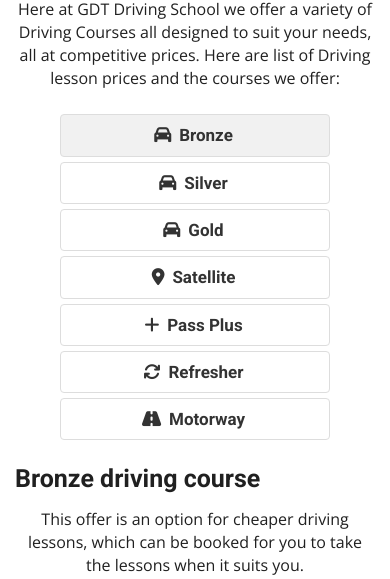
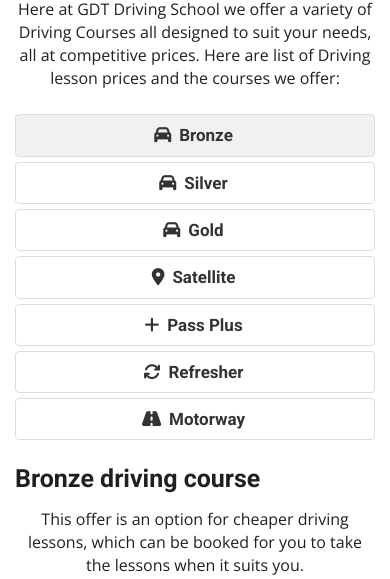
Before and after one commit to NeilClayton/GDT-UK, a PHP site: page /courses.php in a window 390 px wide. Shown: the part 674-1253 px from the top of the page. Run offline with PHP 8.4, Linux system fonts and the light colour scheme; some libraries are stand-ins or nearby versions; some web fonts are replaced.

Commit message:
Fixes
Fixed footer on calendar page and other fixes

```diff
--- a/CSS/calendar.css
+++ b/CSS/calendar.css
@@ -1,7 +1,7 @@
 /* --- Calendar --- */
 .calendar {
 	background:white;
-	padding:30px 0;
+	padding: 60px 0;
 }
 #calendar {
 	text-align:center;
--- a/CSS/styles.css
+++ b/CSS/styles.css
@@ -977,6 +977,12 @@
 		vertical-align: top;
 	}
 }
+@media all and (max-width: 736px) {
+	.coll-toggle, .calendar-toggle {
+		width: 220px;
+		margin-right: 10px;
+	}
+}
 @media all and (max-width:667px) {
 	.header-content {
 		transform:translateY(-40%);
@@ -985,11 +991,26 @@
 	header img {
 		width:60%;
 	}
+	.coll-toggle, .calendar-toggle {
+		width: 200px;
+		margin-right: 5px;
+	}
+}
+@media all and (max-width: 568px) {
+	.coll-toggle, .calendar-toggle {
+		width: 48.7%;
+	}
+}
+@media all and (max-width: 480px) {
+	.coll-toggle, .calendar-toggle {
+		width: 100%;
+		margin-right: 0;
+	}
 }
 @media all and (max-width:414px) {
 	.header-content {
 		transform:translateY(-50%);
-		top:50%;
+		top: 50%;
 	}
 	header img {
 		width:100%;
@@ -1019,10 +1040,6 @@
 	}
 	.login-form h2 {
 		margin-top: 150px;
-	}
-	.coll-toggle, .calendar-toggle {
-		width: 75%;
-		margin-left: 12.5%;
 	}
 }
 @media all and (max-width: 375px) {
--- a/calendar.php
+++ b/calendar.php
@@ -34,7 +34,9 @@
 // Call calendar function
 $calendar->make_calendar($selected_date, $back, $forward, $day, $month, $year);
 
- //include "Includes/footer.php"; ?>
-<script src="JS/calendar.js"></script>
+?>
+</div>
+</div>
+<?php include "Includes/footer.php"; ?>
 </body>
 </html>
```
